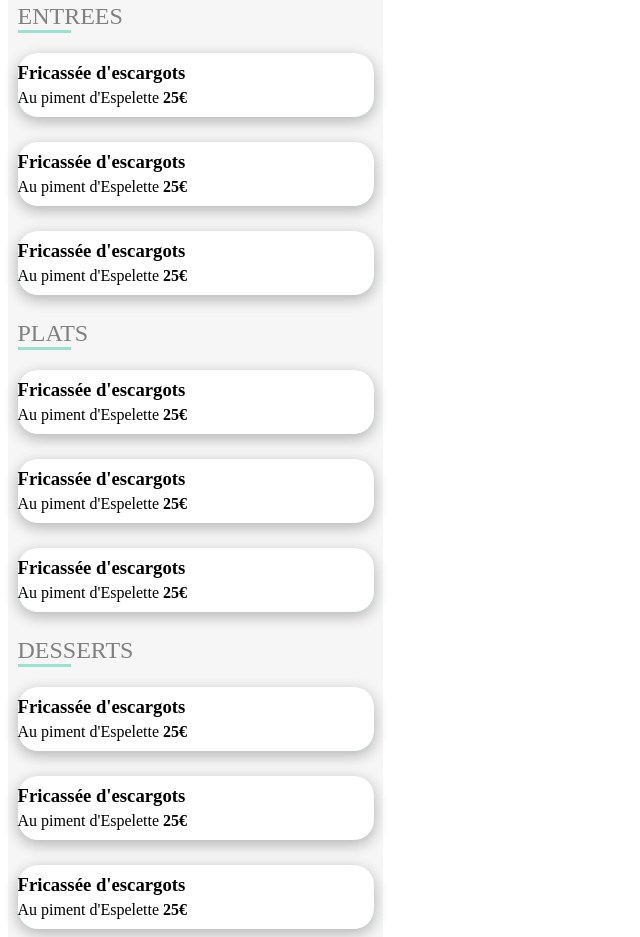
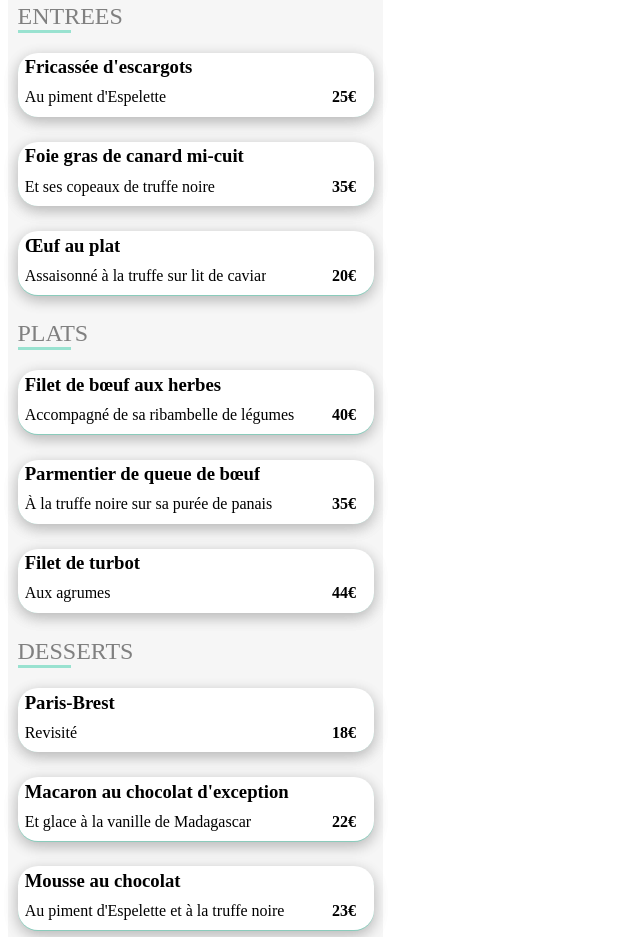
Before and after one commit to tidux49/projet_4_PaulBenion, a plain HTML site: page menu_PaletteDuGout.html in a window 1280 px wide. Shown: the part 403-1340 px from the top of the page, without its empty margins (0-640 px from the left). Drawn offline with Linux system fonts and the light colour scheme.

Commit message:
animation terminé

```diff
--- a/menu_PaletteDuGout.html
+++ b/menu_PaletteDuGout.html
@@ -26,94 +26,94 @@
 
         <section>
             <h2>ENTREES</h2>
-        <div class="btn--animated">
-            <button class="btn__animaton">
+        <div class="btn__menu">
+            <div class="btn__prix">25€</div>
+            <h3>Fricassée d'escargots</h3>
+            <p>Au piment d'Espelette</p>
+            <button class="btn--vert">
                 <i class="fa-solid fa-circle-check"></i>
             </button>
-            <div class="btn">
-                <h3>Fricassée d'escargots</h3>
-                <p>Au piment d'Espelette <span class="btn__prix">25€</span></p>
-            </div>
+            <div class="btn"></div>
         </div>
-        <div class="btn--animated">
-            <button class="btn__animaton">
+        <div class="btn__menu">
+            <div class="btn__prix">35€</div>
+            <h3>Foie gras de canard mi-cuit</h3>
+            <p>Et ses copeaux de truffe noire</p>
+            <button class="btn--vert">
                 <i class="fa-solid fa-circle-check"></i>
             </button>
-            <div class="btn">
-                <h3>Fricassée d'escargots</h3>
-                <p>Au piment d'Espelette <span class="btn__prix">25€</span></p>
-            </div>
+            <div class="btn"></div>
         </div>
-        <div class="btn--animated">
-            <button class="btn__animaton">
+        <div class="btn__menu">
+            <div class="btn__prix">20€</div>
+            <h3>Œuf au plat</h3>
+            <p>Assaisonné à la truffe sur lit de caviar</p>
+            <button class="btn--vert">
                 <i class="fa-solid fa-circle-check"></i>
             </button>
-            <div class="btn">
-                <h3>Fricassée d'escargots</h3>
-                <p>Au piment d'Espelette <span class="btn__prix">25€</span></p>
-            </div>
+            <div class="btn"></div>
         </div>
         </section>
 
         <section>
             <h2>PLATS</h2>
-            <div class="btn--animated">
-                <button class="btn__animaton">
+            <div class="btn__menu">
+                <div class="btn__prix">40€</div>
+                <h3>Filet de bœuf aux herbes</h3>
+                <p>Accompagné de sa ribambelle de légumes</p>
+                <button class="btn--vert">
                     <i class="fa-solid fa-circle-check"></i>
                 </button>
-                <div class="btn">
-                    <h3>Fricassée d'escargots</h3>
-                    <p>Au piment d'Espelette <span class="btn__prix">25€</span></p>
-                </div>
+                <div class="btn"></div>
             </div>
-            <div class="btn--animated">
-                <button class="btn__animaton">
+            <div class="btn__menu">
+                <div class="btn__prix">35€</div>
+                <h3>Parmentier de queue de bœuf</h3>
+                <p>À la truffe noire sur sa purée de panais</p>
+                <button class="btn--vert">
                     <i class="fa-solid fa-circle-check"></i>
                 </button>
-                <div class="btn">
-                    <h3>Fricassée d'escargots</h3>
-                    <p>Au piment d'Espelette <span class="btn__prix">25€</span></p>
-                </div>
+                <div class="btn"></div>
             </div>
-            <div class="btn--animated">
-                <button class="btn__animaton">
+            <div class="btn__menu">
+                <div class="btn__prix">44€</div>
+                <h3>Filet de turbot</h3>
+                <p>Aux agrumes</p>
+                <button class="btn--vert">
                     <i class="fa-solid fa-circle-check"></i>
                 </button>
-                <div class="btn">
-                    <h3>Fricassée d'escargots</h3>
-                    <p>Au piment d'Espelette <span class="btn__prix">25€</span></p>
-                </div>
+                <div class="btn"></div>
             </div>
         </section>
 
         <section>
             <h2>DESSERTS</h2>
-            <div class="btn--animated">
-                <button class="btn__animaton">
+            <div class="btn__menu">
+                <div class="btn__prix">18€</div>
+                <h3>Paris-Brest</h3>
+                <p>Revisité</p>
+                <button class="btn--vert">
                     <i class="fa-solid fa-circle-check"></i>
                 </button>
-                <div class="btn">
-                    <h3>Fricassée d'escargots</h3>
-                    <p>Au piment d'Espelette <span class="btn__prix">25€</span></p>
-                </div>
+                <div class="btn"></div>
             </div>
-            <div class="btn--animated">
-                <button class="btn__animaton">
+            <div class="btn__menu">
+                <div class="btn__prix">22€</div>
+                <h3>Macaron au chocolat d'exception</h3>
+                <p>Et glace à la vanille de Madagascar</p>
+                <button class="btn--vert">
                     <i class="fa-solid fa-circle-check"></i>
                 </button>
-                <div class="btn">
-                    <h3>Fricassée d'escargots</h3>
-                    <p>Au piment d'Espelette <span class="btn__prix">25€</span></p>
-                </div>
+                <div class="btn"></div>
             </div>
-            <div class="btn--animated">
-                <button class="btn__animaton">
+            <div class="btn__menu">
+                <div class="btn__prix">23€</div>
+                <h3>Mousse au chocolat</h3>
+                <p>Au piment d'Espelette et à la truffe noire</p>
+                <button class="btn--vert">
                     <i class="fa-solid fa-circle-check"></i>
                 </button>
-                <div class="btn">
-                    <h3>Fricassée d'escargots</h3>
-                    <p>Au piment d'Espelette <span class="btn__prix">25€</span></p>
-                </div>
+                <div class="btn"></div>
             </div>
         </section>
 
--- a/style_menu.sass
+++ b/style_menu.sass
@@ -70,11 +70,41 @@ main h2
   border-bottom: 3px solid #99E2D0
   width: 15%
 
-.btn--animated
+.btn__menu
   position: relative
-  margin-bottom: 25%
+  margin-bottom: 10%
   display: flex
   flex-direction: column
+
+  h3
+    z-index : 3
+    position : absolute
+    text-align: start
+    top : 0
+    margin-top : 1%
+    margin-left : 2%
+    text-overflow : ellipsis
+    white-space: nowrap
+    overflow : hidden
+
+  p
+    z-index : 3
+    position : absolute
+    text-align: start
+    top : 0
+    margin-top : 10%
+    margin-left : 2%
+    text-overflow : ellipsis
+    white-space: nowrap
+    overflow : hidden
+
+  .btn__prix
+    z-index : 4
+    top : 0
+    right : 0
+    margin-top : 10%
+    margin-right : 5%
+    transition: transform 330ms ease-in-out
 
 .btn
   position: absolute
@@ -90,13 +120,9 @@ main h2
   top : 0
   left : 0
 
-  h3
-    text-align: start
-    margin-bottom:-0.6em
-    margin-top : 0.5em
-    transform-origin: left 100%
 
-.btn__animaton
+
+.btn--vert
     position : absolute
     z-index: 1
     right: 0
@@ -111,13 +137,22 @@ main h2
 
 
 
-.btn--animated:hover
+.btn__menu:hover
     .btn
         broder-radius: 0px
         transform : scaleX(0.8)
 
-        .h3
-            transform : scaleX(2)
+    .btn__prix
+        transform: translate(-19%)
+
+    btn__menu
+
+    p
+        width : 62%
+
+    h3
+        width : 62%
+
 
 
 .btn__prix
```
Also changed, not shown: style_menu.css, 1 other file.
